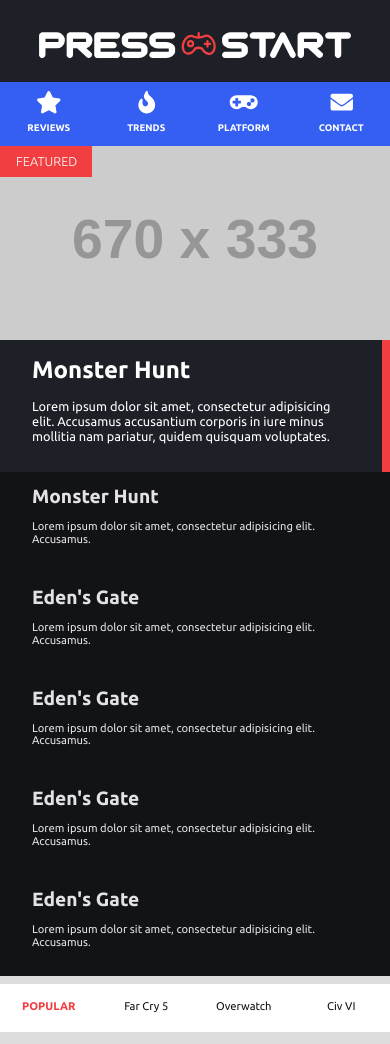
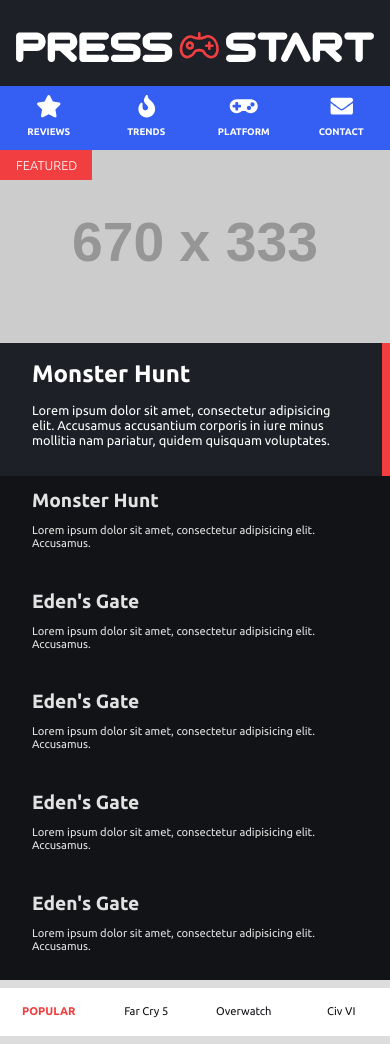
Before and after one commit to jonit-dev/magazine-press-start, a plain HTML site: page index.html in a window 390 px wide. Drawn offline with Linux system fonts and the light colour scheme; placeholder pictures from the web are drawn by us.

Commit message:
bugfixes

```diff
--- a/css/landing.css
+++ b/css/landing.css
@@ -37,12 +37,22 @@ main {
 
     margin: 0 auto;
     display: block;
-    width: 80%;
-    max-height: 48px;
+    width: 100%;
+    max-height: 30px;
     height: 100%;
 
     margin-top: 2rem;
     margin-bottom: 1.5rem;
+}
+
+/*MOBILE ONLY CODE*/
+@media screen and (max-width: 700px) {
+
+ .logo {
+     padding-left:1rem;
+     padding-right:1rem;
+
+ }
 }
 
 nav {
@@ -356,6 +366,7 @@ nav .nav-menu li a {
         display: inline-block;
         width: auto;
 
+
     }
 
     /* NAV OPTIONS =========================================== */
@@ -434,7 +445,7 @@ nav .nav-menu li a {
     text-align: center;
     padding-left:.3rem;
     padding-right:.3rem;
-    padding-top:1rem;
+    padding-top:1.1rem;
 
 }
 
```
